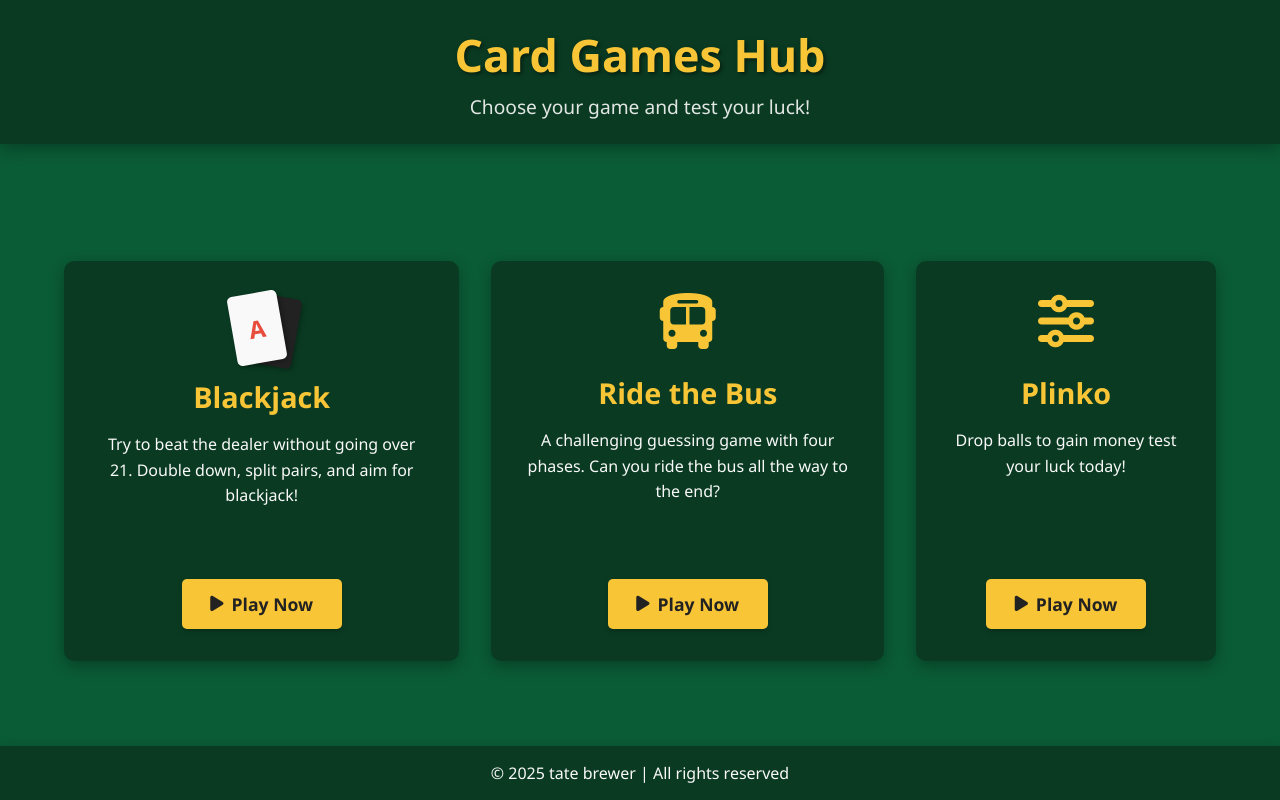
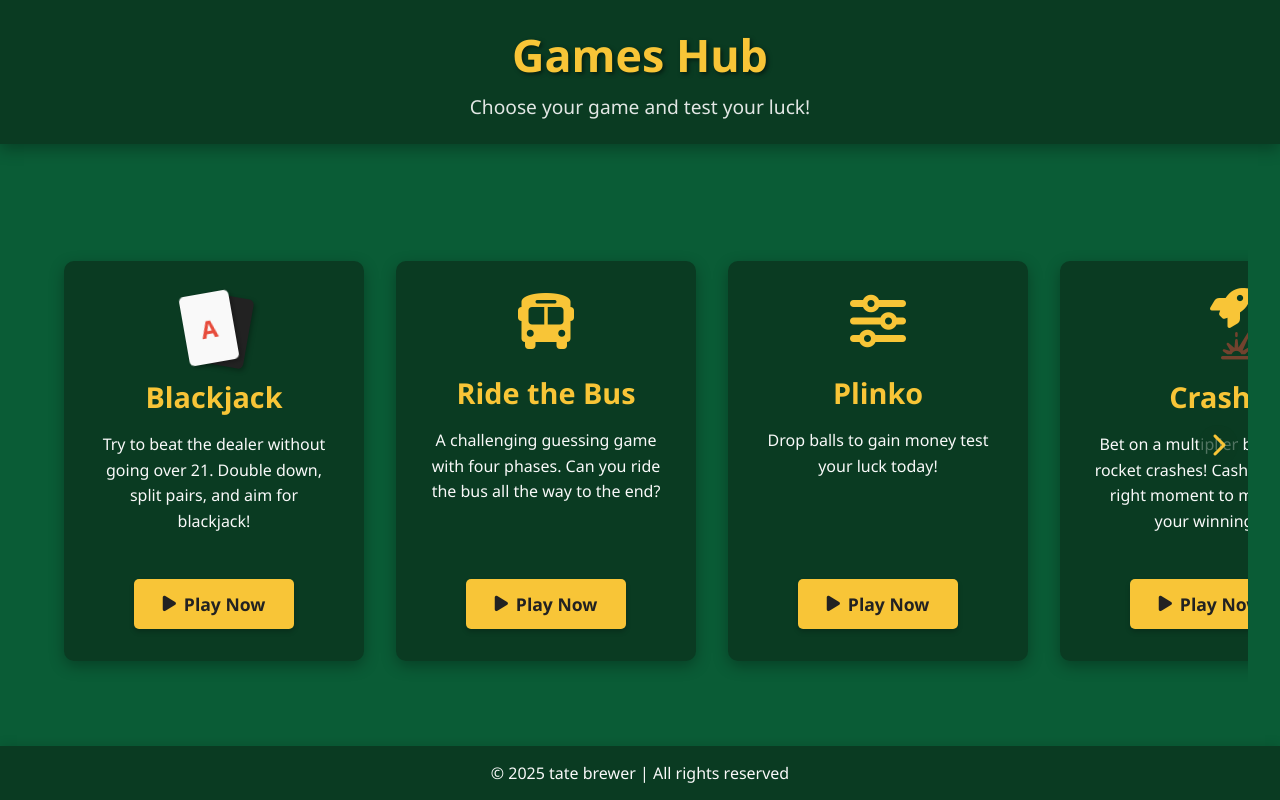
Before and after one commit to riodev0/Online-Gambling-, a plain HTML site: page index.html in a window 1280 px wide. Drawn offline with Linux system fonts and the light colour scheme.

Commit message:
Update index.html

```diff
--- a/index.html
+++ b/index.html
@@ -3,7 +3,7 @@
 <head>
     <meta charset="UTF-8">
     <meta name="viewport" content="width=device-width, initial-scale=1.0">
-    <title> Games Hub</title>
+    <title>Games Hub</title>
     <link rel="stylesheet" href="https://cdnjs.cloudflare.com/ajax/libs/font-awesome/6.4.0/css/all.min.css">
     <style>
         :root {
@@ -137,6 +137,41 @@
             color: var(--white);
         }
 
+        /* Custom Crash icon */
+        .crash-icon {
+            position: relative;
+            width: 60px;
+            height: 60px;
+            margin-bottom: 1.5rem;
+        }
+
+        .crash-icon .rocket {
+            position: absolute;
+            font-size: 2.5rem;
+            color: var(--secondary);
+            animation: float 2s infinite ease-in-out;
+        }
+
+        .crash-icon .explosion {
+            position: absolute;
+            font-size: 1.5rem;
+            color: var(--red);
+            right: -10px;
+            bottom: -5px;
+            opacity: 0;
+            animation: pulse 1.5s infinite;
+        }
+
+        @keyframes float {
+            0%, 100% { transform: translateY(0); }
+            50% { transform: translateY(-10px); }
+        }
+
+        @keyframes pulse {
+            0%, 100% { opacity: 0; transform: scale(1); }
+            50% { opacity: 1; transform: scale(1.3); }
+        }
+
         .game-title {
             font-size: 1.8rem;
             margin-bottom: 1rem;
@@ -254,7 +289,7 @@
 </head>
 <body>
     <header>
-        <h1>Card Games Hub</h1>
+        <h1>Games Hub</h1>
         <p class="subtitle">Choose your game and test your luck!</p>
     </header>
 
@@ -301,6 +336,22 @@
                            Drop balls to gain money test your luck today!
                         </p>
                         <a href="https://riodev0.github.io/plinko" class="play-btn">
+                            <i class="fas fa-play"></i> Play Now
+                        </a>
+                    </div>
+
+                    <div class="game-card">
+                        <!-- Custom Crash icon with rocket and explosion -->
+                        <div class="crash-icon">
+                            <i class="fas fa-rocket rocket"></i>
+                            <i class="fas fa-explosion explosion"></i>
+                        </div>
+                        <h2 class="game-title">Crash</h2>
+                        <p class="game-desc">
+                            Bet on a multiplier before the rocket crashes!
+                            Cash out at the right moment to maximize your winnings.
+                        </p>
+                        <a href="https://riodev0.github.io/crash" class="play-btn">
                             <i class="fas fa-play"></i> Play Now
                         </a>
                     </div>
```
